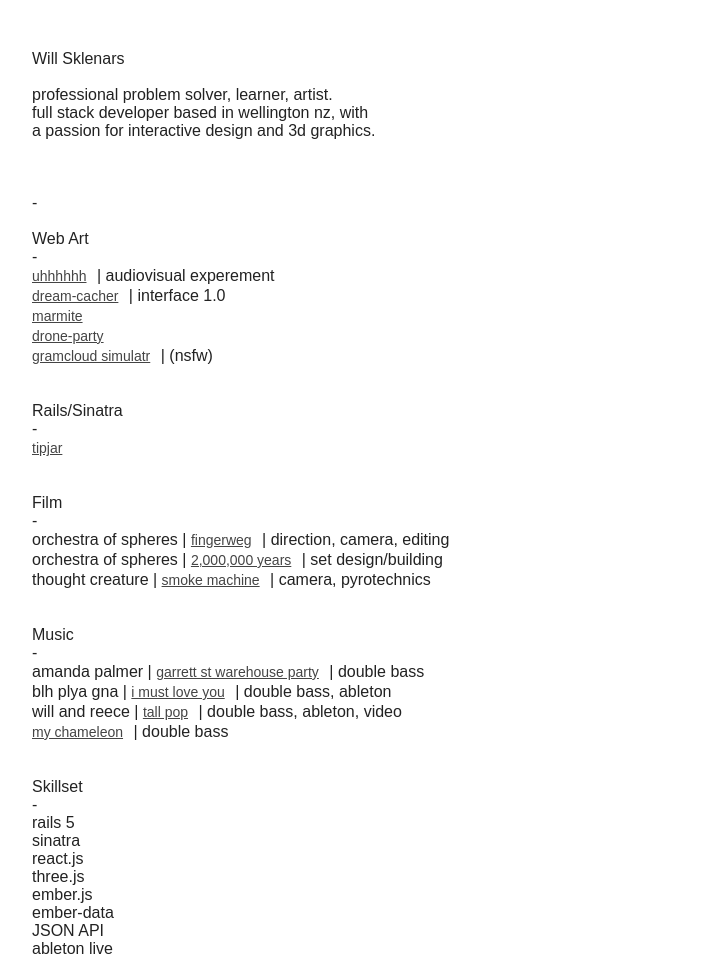
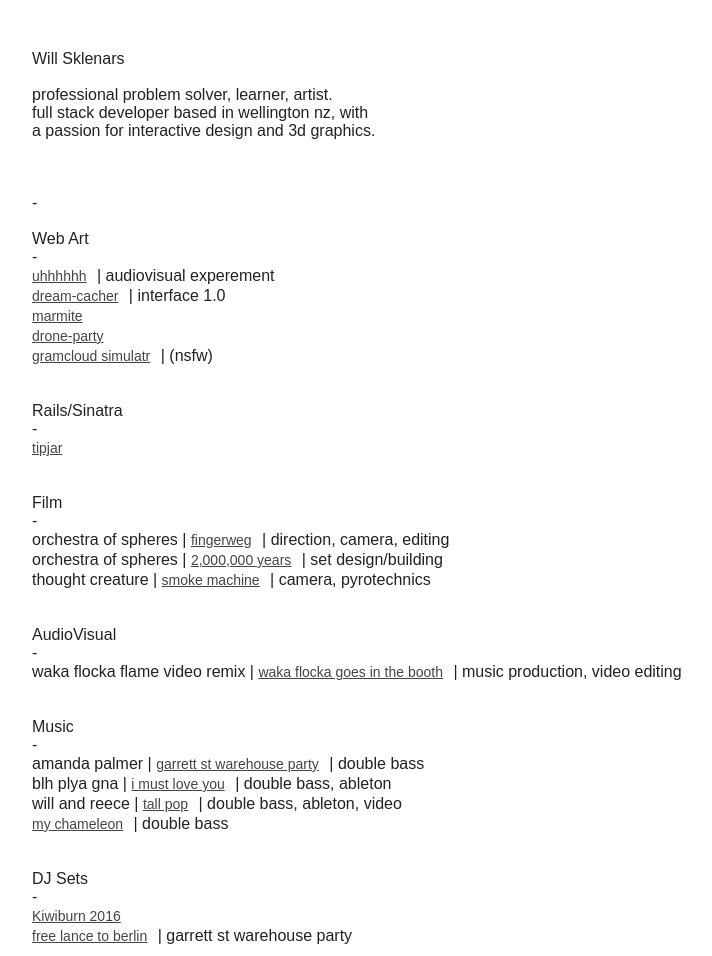
Before and after one commit to will-sklenars/will-sklenars.github.io, a plain HTML site: page index.html in a window 1280 px wide. Shown: the top 956 px of the page, without its empty margins (18-730 px from the left). Drawn offline with Linux system fonts and the light colour scheme.

Commit message:
added dj mixes and waka flocka

```diff
--- a/index.html
+++ b/index.html
@@ -42,7 +42,14 @@
       orchestra of spheres | <a href="https://www.youtube.com/watch?v=LVSqP8IRWQQ" target="_blank">2,000,000 years</a> | set design/building<br>
       thought creature | <a href="https://www.youtube.com/watch?v=nnh5EjPhfBU" target="_blank">smoke machine</a> | camera, pyrotechnics<br>
 
+      <br><br>
 
+      AudioVisual<br>-<br>
+      waka flocka flame video remix | <a href="https://www.youtube.com/watch?v=mMVStKMWiJE" target="_blank">waka flocka goes in the booth</a> | music production, video editing<br>
+
+      <!-- add in flocka video -->
+      <!-- add in camelt1nes -->
+      <!-- add in mixes -->
 
       <br><br>
 
@@ -51,6 +58,11 @@
       blh plya gna | <a href="https://www.youtube.com/watch?v=QK1kWycBYV0" target="_blank">i must love you</a> | double bass, ableton<br>
       will and reece | <a href="https://www.youtube.com/watch?v=-OTGYDp7vsM" target="_blank">tall pop</a> | double bass, ableton, video<br>
       <a href="http://mychameleon.bandcamp.com/" target="_blank">my chameleon</a> | double bass<br>
+      <br><br>
+
+      DJ Sets<br>-<br>
+      <a href="https://www.mixcloud.com/will-sklenars/will-sklenars-kiwiburn-2016/" target="_blank">Kiwiburn 2016</a><br>
+      <a href="https://www.mixcloud.com/will-sklenars/free-lance-to-berlin-garrett-st-party/" target="_blank">free lance to berlin</a> | garrett st warehouse party<br>
       <br><br>
 
       Skillset<br>-<br>
```
